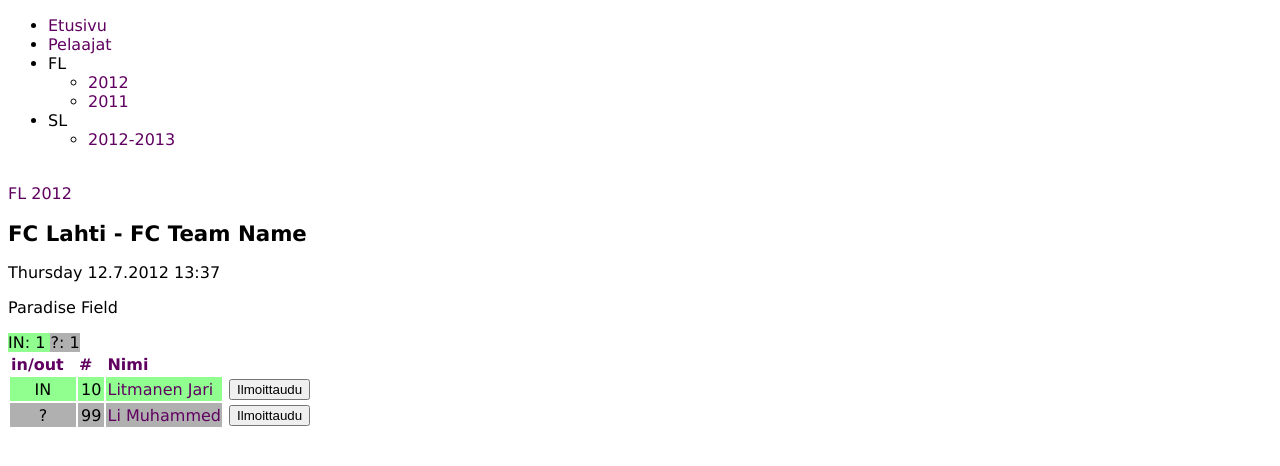
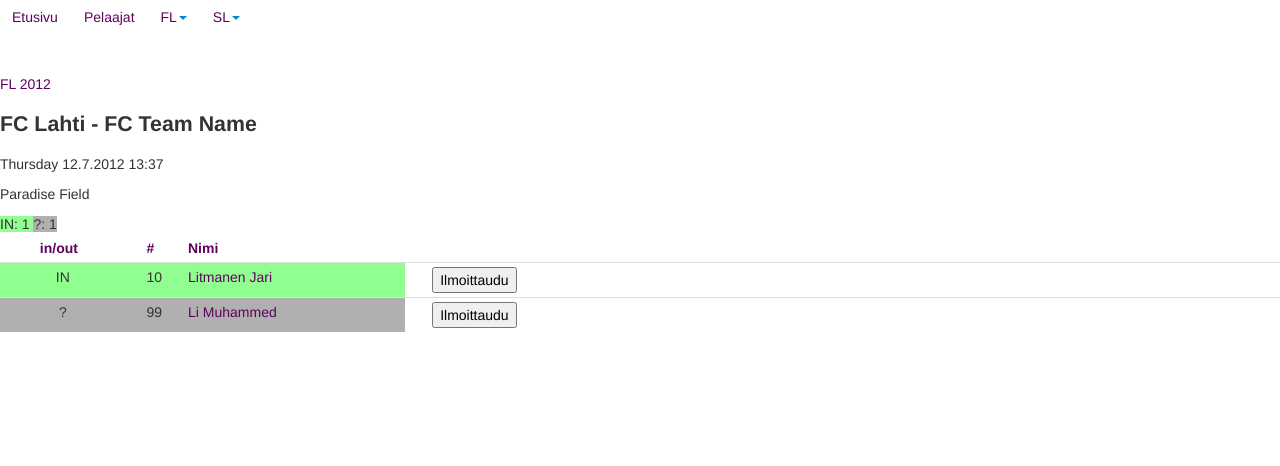
Before and after one commit to jluttine/django-sportsteam, a Django app: page /match/3/ in a window 1280 px wide. Shown: the top 466 px of the page. Run offline with Django 3.2, Linux system fonts and the light colour scheme; data comes from the database, SQL or seed files in the repository; parts of the project's set-up code (start-up, migrations or seed data) failed here and were passed over.

Commit message:
Use bootstrap, fix menus and some tables

```diff
--- a/teamstats/static/css/style.css
+++ b/teamstats/static/css/style.css
@@ -2,8 +2,8 @@
 body {
 	overflow: visible;
 	background-color: #FFFFFF;
-	font-family: Verdana, Arial;
-	font-size: 12pt;
+	/*font-family: Verdana, Arial;*/
+	/*font-size: 12pt;*/
 }
 
 .choice1 {
--- a/teamstats/templates/teamstats/base.html
+++ b/teamstats/templates/teamstats/base.html
@@ -5,8 +5,9 @@
   <meta charset="UTF-8">
   {% block head %}
   {% endblock %}
+    <title>{{ team_name }}</title>
+    <link href="{% get_static_prefix %}css/bootstrap.min.css" rel="stylesheet" media="screen" />
     <link rel="stylesheet" type="text/css" href="{% get_static_prefix %}css/style.css" />
-    <title>{{ team_name }}</title>
 </head>
 
 <body>
@@ -16,9 +17,7 @@
     {% endblock %}
   </header>
 
-  <nav>
-    {% block nav %}
-      <ul>
+  <ul class="nav nav-pills">
     <li>
       <a href="{% url teamstats.views.index %}">
         Etusivu
@@ -30,22 +29,20 @@
       </a>
     </li>
     {% for league in league_list %}
-          <li>
-            {{ league }}
-            <ul>
+    <li class="dropdown">
+      <a class="dropdown-toggle" data-toggle="dropdown" href="#">
+        {{ league }}<b class="caret"></b>
+      </a>
+      <ul class="dropdown-menu">
         {% for season in league.seasons.all %}
         <li>
-                  <a href="{% url teamstats.views.show_season season.id %}">
-                    {{ season.year }}
-                  </a>
+          <a href="{% url teamstats.views.show_season season.id %}">{{ season.year }}</a>
         </li>
         {% endfor %}
       </ul>
     </li>
     {% endfor %}
   </ul>
-    {% endblock %}
-  </nav>
 
   <section>
     {% block content %}
@@ -62,5 +59,8 @@
     {% endblock %}
   </footer>
 
+  <script src="http://code.jquery.com/jquery.js"></script>
+  <script src="{% get_static_prefix %}js/bootstrap.min.js"></script>
+
 </body>
 </html>
--- a/teamstats/templates/teamstats/registration_buttons.html
+++ b/teamstats/templates/teamstats/registration_buttons.html
@@ -1,39 +1,39 @@
-<form action="" name="form-{{ id }}" method="post">
+<form action="" class="form-inline" name="form-{{ id }}" method="post">
   {% csrf_token %}
   <td id="edit-{{ id }}">
-    <input type="button" id="edit_button-{{ id }}"
+    <input type="button" class="input-small" id="edit_button-{{ id }}"
            onclick="javascript:editChoice({{ id }})"
            value="Ilmoittaudu" />
   </td>
   <td id="fields-{{ id }}" visibility="false">
-    <span class="choice1">
-      <input type="radio" id="in_radio-{{ id }}"
+    <span class="choice1 help-inline">
+      <label for="in_radio-{{ id }}" class="radio inline">
+        <input type="radio" class="input-small" id="in_radio-{{ id }}"
              name="choice" value="{{ id }}-1"
              disabled="true" checked />
-      <label for="in_radio-{{ id }}">
         IN
       </label>
     </span>
-    <span class="choice2">
-      <input type="radio" id="out_radio-{{ id }}"
+    <span class="choice2 help-inline">
+      <label for="out_radio-{{ id }}" class="radio inline">
+        <input type="radio" class="input-small" id="out_radio-{{ id }}"
              name="choice" value="{{ id }}-2"
              disabled="true" />
-      <label for="out_radio-{{ id }}">
         OUT
       </label>
     </span>
-    <span class="choice3">
-      <input type="radio" id="na_radio-{{ id }}"
+    <span class="choice3 help-inline">
+      <label for="na_radio-{{ id }}" class="radio inline">
+        <input type="radio" class="input-small" id="na_radio-{{ id }}"
              name="choice" value="{{ id }}-3"
              disabled="true" />
-      <label for="na_radio-{{ id }}">
         ?
       </label>
     </span>
-    <input type="submit" id="save_button-{{ id }}"
+    <input type="submit" class="input-small" id="save_button-{{ id }}"
            value="Tallenna" />
 
-    <input type="button" id="cancel_button-{{ id }}"
+    <input type="button" class="input-small" id="cancel_button-{{ id }}"
            onclick="javascript:cancelChoice({{ id }})"
            value="Peruuta" />
   </td>
--- a/teamstats/templates/teamstats/show_match_registration.html
+++ b/teamstats/templates/teamstats/show_match_registration.html
@@ -32,7 +32,7 @@
     </span>
   {% endfor %}
 
-  <table>
+  <table class="table table-condensed">
     <thead>
       <tr>
         <th class="stringdesc center">
```
Lines whose indentation alone changed are shown as unchanged.
